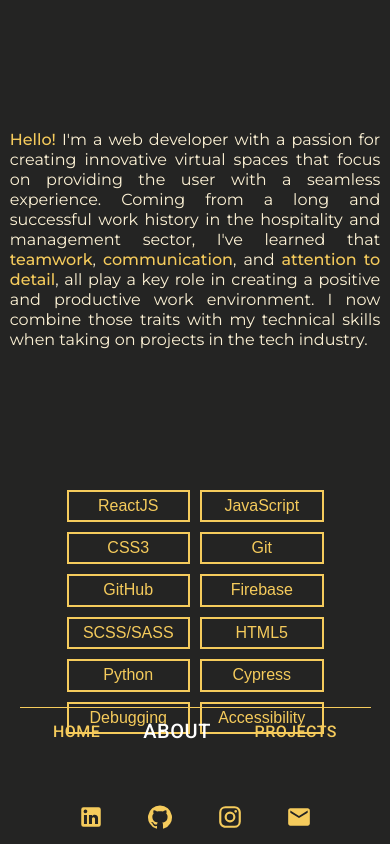
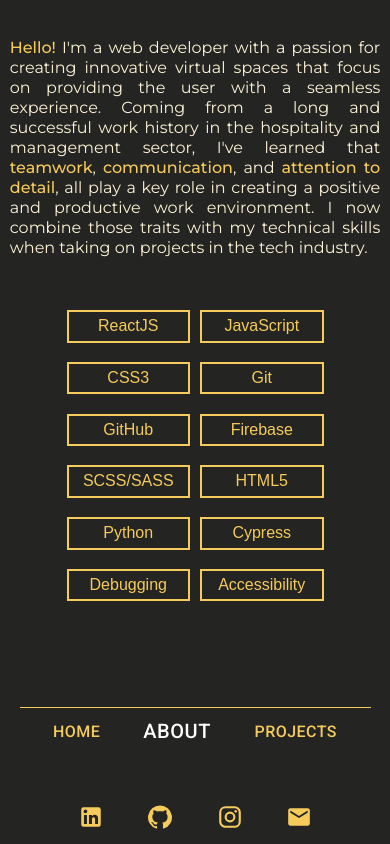
Before and after one commit to Koki001/finalPortfolio, a React (Create React App) app: page /about in a window 390 px wide. Built offline with nearby package versions, Linux system fonts and the light colour scheme.

Commit message:
height queries

```diff
--- a/public/styles/main.css
+++ b/public/styles/main.css
@@ -940,7 +940,7 @@ html, body {
     align-items: flex-start;
   }
   .aboutContainer .aboutTop {
-    height: 80%;
+    height: 40%;
   }
   .aboutContainer .aboutTop .aboutText {
     height: 100%;
@@ -958,13 +958,13 @@ html, body {
     display: none;
   }
   .aboutContainer .aboutSkills {
-    justify-content: center;
+    justify-content: flex-start;
     align-items: center;
-    height: 40%;
+    height: 60%;
   }
   .aboutContainer .aboutSkills .smallerScreenSkills {
     margin-top: 5px;
-    height: 100%;
+    height: 70%;
   }
   .aboutContainer .aboutSkills .smallerScreenSkills p {
     margin: 5px 5px;
--- a/src/scss/mediaQueries/_max500.scss
+++ b/src/scss/mediaQueries/_max500.scss
@@ -34,7 +34,7 @@
     justify-content: center;
     align-items: flex-start;
     .aboutTop {
-      height: 80%;
+      height: 40%;
       .aboutText {
         height: 100%;
         display: flex;
@@ -52,13 +52,13 @@
       }
     }
     .aboutSkills {
-      justify-content: center;
+      justify-content: flex-start;
       align-items: center;
       // margin-bottom: 100px;
-      height: 40%;
+      height: 60%;
       .smallerScreenSkills {
         margin-top: 5px;
-        height: 100%;
+        height: 70%;
         p {
           margin: 5px 5px;
         }
```
